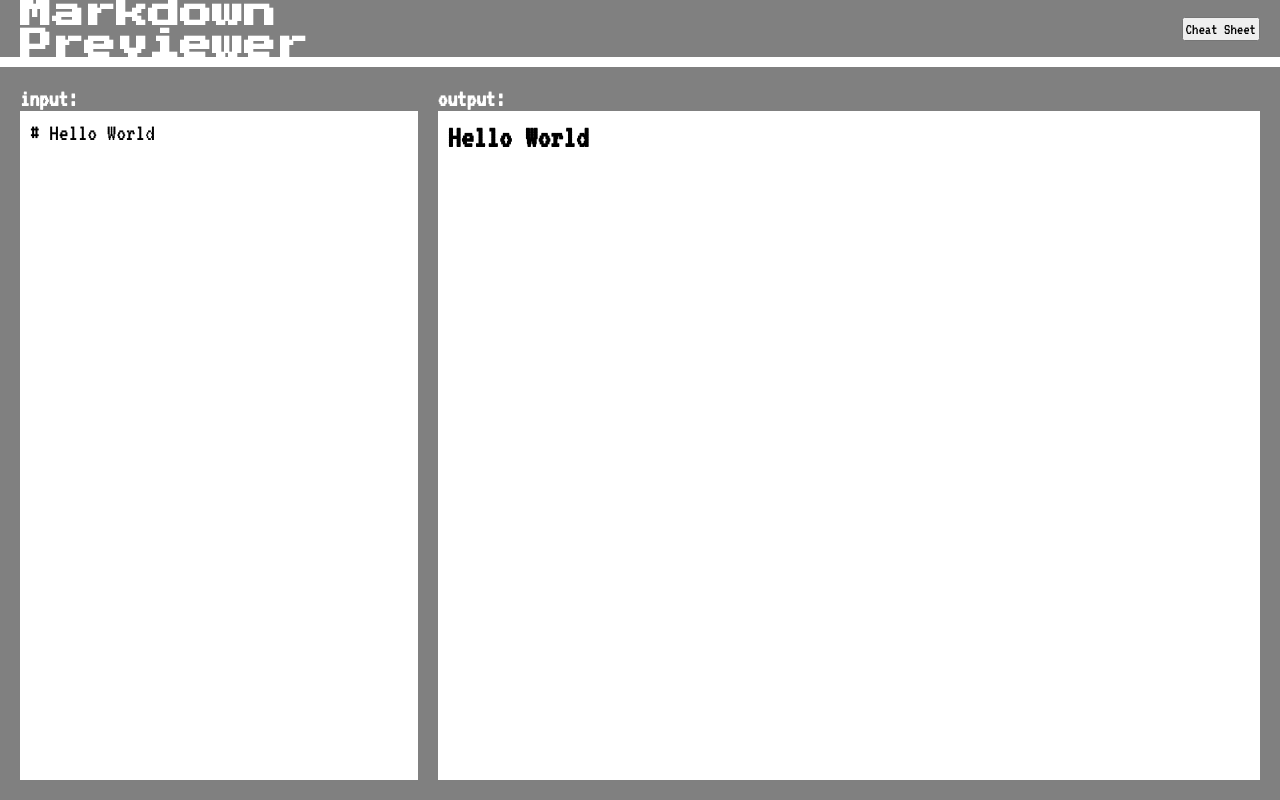
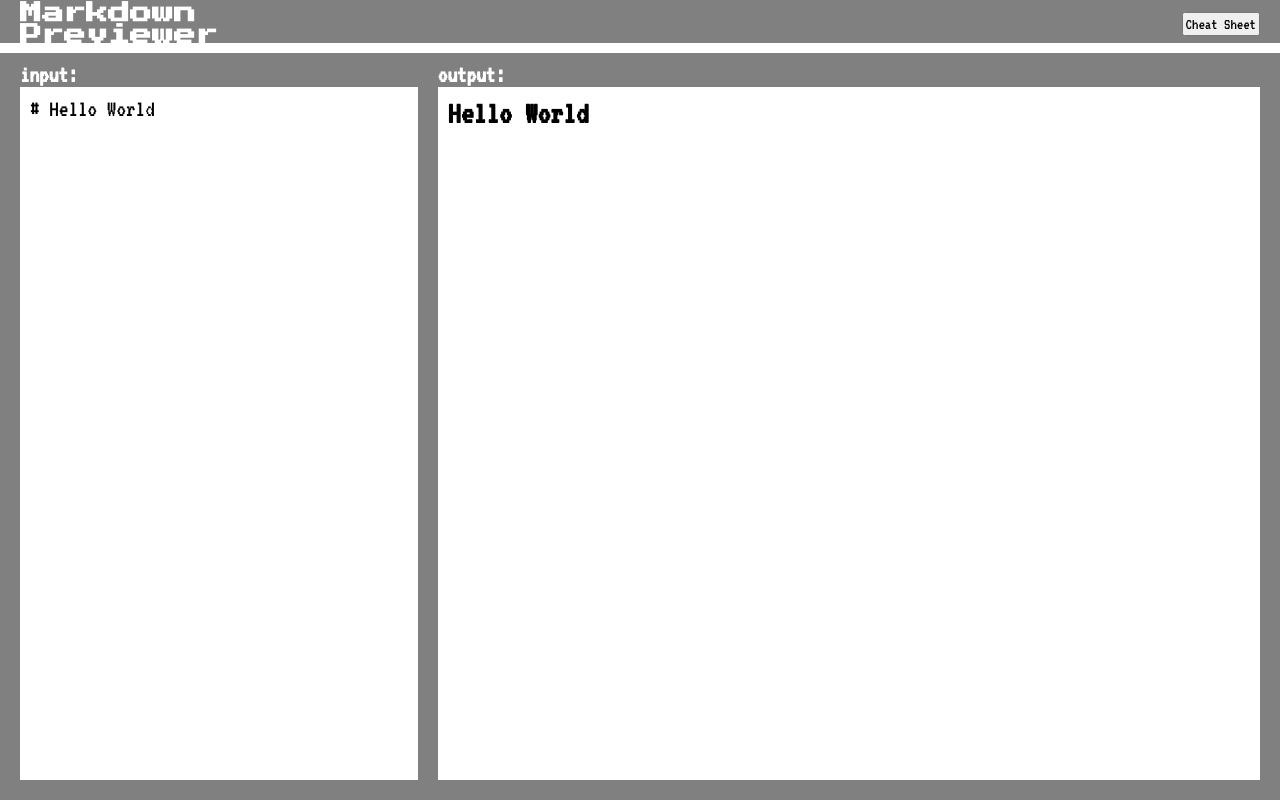
Before and after one commit to kennychowpd/retro-markdown-previewer, a React (Vite) app: page / in a window 1280 px wide. Built offline with nearby package versions, Linux system fonts and the light colour scheme.

Commit message:
fix: Header UI CSS bug fix

```diff
--- a/src/App.tsx
+++ b/src/App.tsx
@@ -18,7 +18,7 @@ const Container = styled.div`
   height: 100%;
   width: 100%;
   background-color: gray;
-  padding:20px;
+  padding:10px 20px 20px 20px;
 `
 
 function App() {
--- a/src/components/Header.tsx
+++ b/src/components/Header.tsx
@@ -2,7 +2,7 @@ import { FC } from 'react'
 import styled from 'styled-components'
 
 const HeaderContainer = styled.div`
-  height: 57px;
+  height: 43px;
   width: 100%;
   background-color: gray;
   color: white;
@@ -13,12 +13,12 @@ const HeaderContainer = styled.div`
   padding-left: 20px;
   padding-right: 20px;
   margin-bottom: 10px;
-
+  padding-top: 4px
 `
 
 const Title = styled.h1`
   font-weight: bold;
-  font-size: 32px;
+  font-size: 22px;
   font-family: 'Press Start 2P';
 `
 
```
